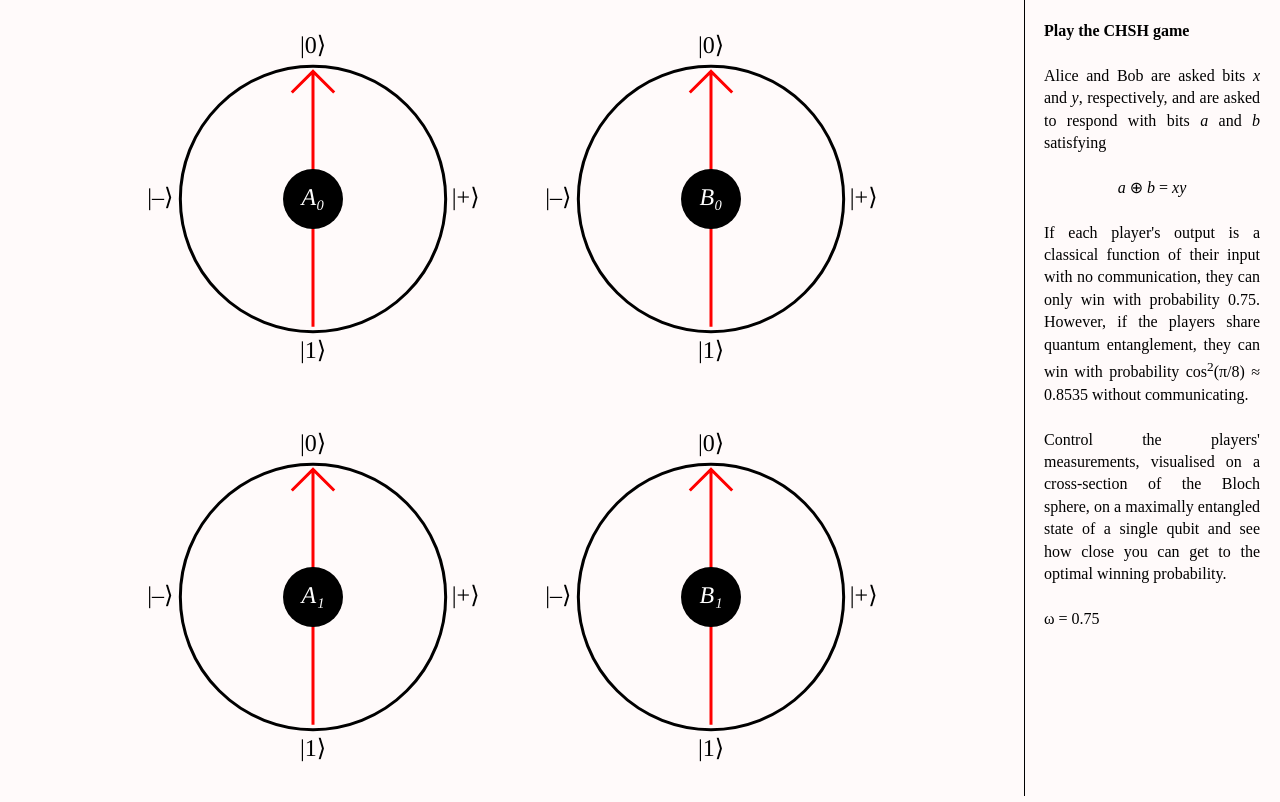
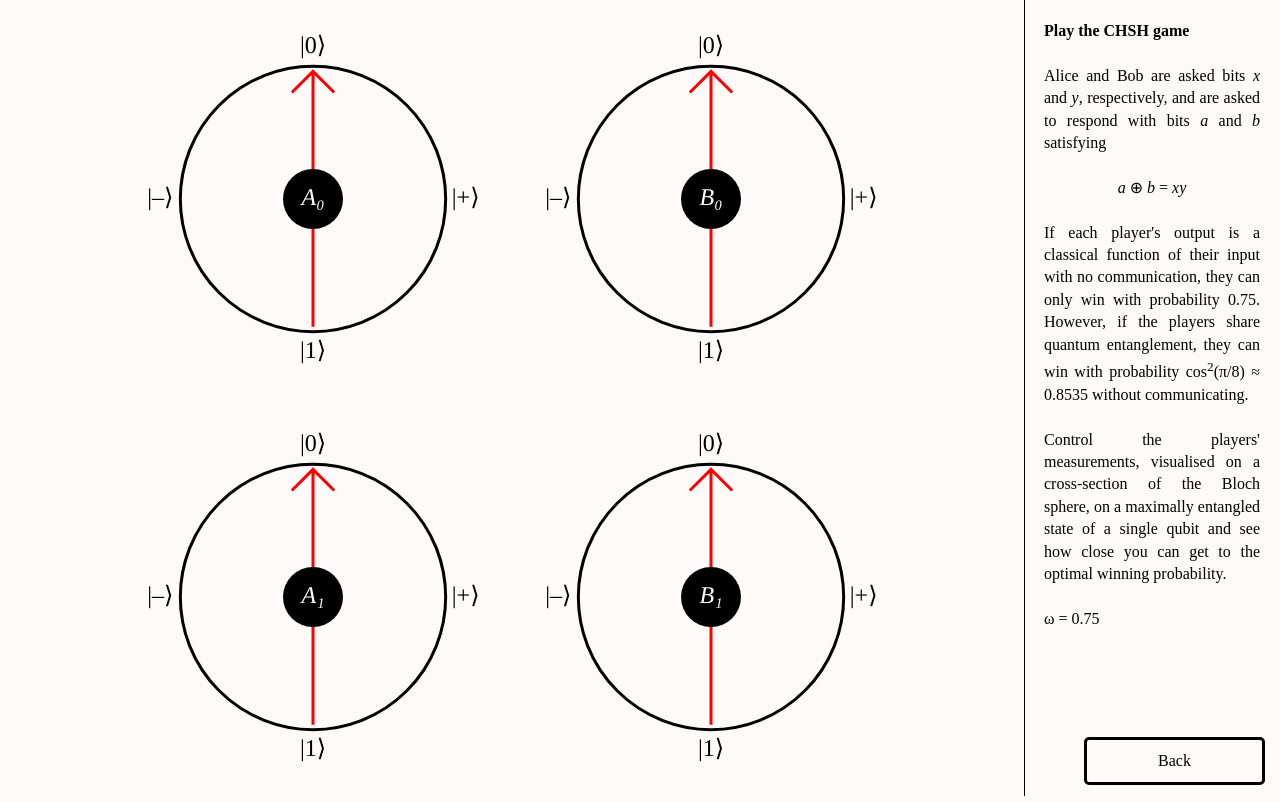
Before and after one commit to ericculf/ericculf.github.io, a plain HTML site: page pages/chshgame.html in a window 1280 px wide. Drawn offline with Linux system fonts and the light colour scheme.

Commit message:
Added back button

```diff
--- a/pages/chshgame.html
+++ b/pages/chshgame.html
@@ -22,9 +22,10 @@
 			<br>
 			<br>
 			<div>ω = <span id="winvalue">0</span></div>
+
+			<div style="position:fixed;right:5px;bottom:5px"><a class="bald" href="about.html"><div class="clickable">Back</div></a></div>
 		</div>
 	</div>
-</canvas>
 </body>
 <script>
 	var c = document.getElementById("cnv");
```
